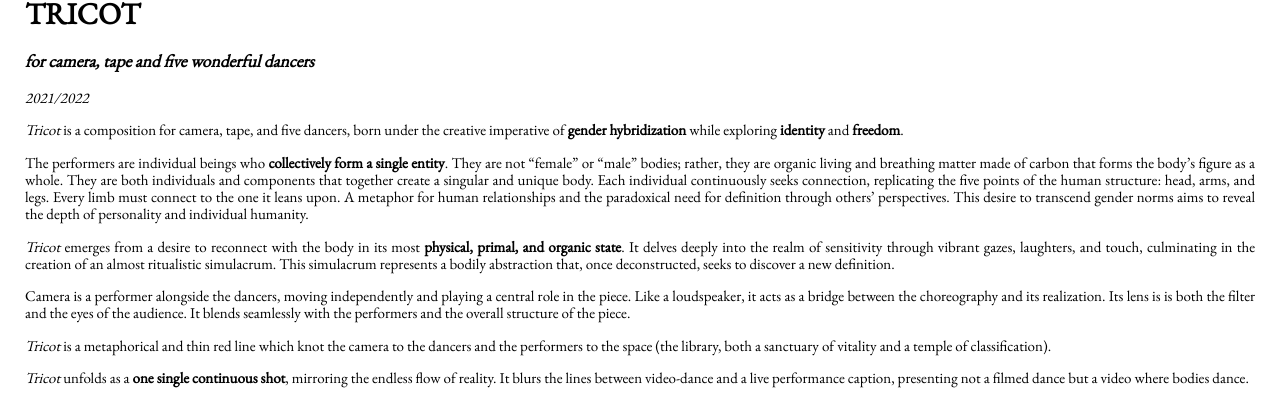
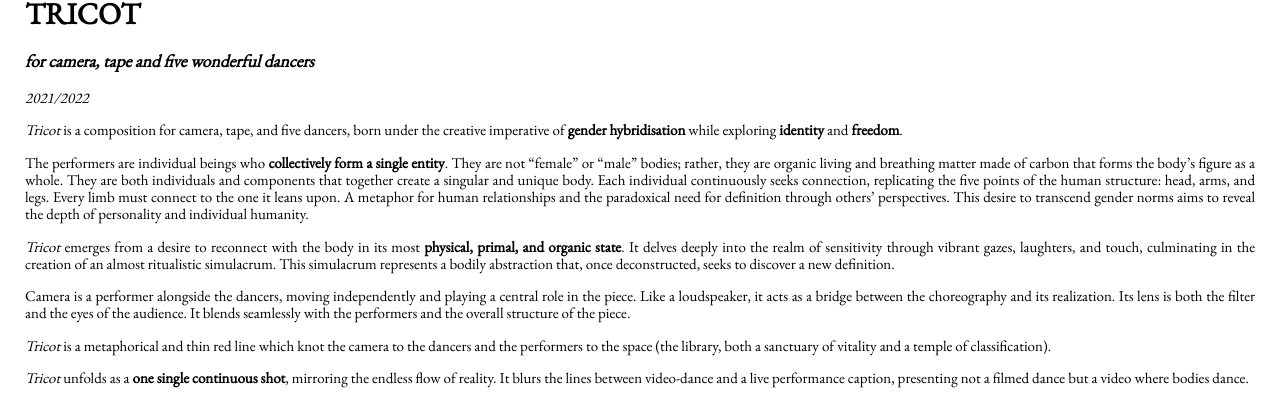
Before and after one commit to jacopogrecodalceo/jacopogrecodalceo.github.io, a Jekyll site: the page built from content/_en/projects/22_2-tricot.md, in a window 1280 px wide. Shown: the part 154-549 px from the top of the page. Built offline with Jekyll 4.4.1, drawn with Linux system fonts in a browser that asks for light colours.

Commit message:
point replacement

```diff
--- a/content/_en/projects/22_2-tricot.md
+++ b/content/_en/projects/22_2-tricot.md
@@ -6,13 +6,13 @@ tags: dance, video, video-dance
 year: 2021/2022
 ---
 
-*Tricot* is a composition for camera, tape, and five dancers, born under the creative imperative of **gender hybridization** while exploring **identity** and **freedom**.
+*Tricot* is a composition for camera, tape, and five dancers, born under the creative imperative of **gender hybridisation** while exploring **identity** and **freedom**.
 
 The performers are individual beings who **collectively form a single entity**. They are not  "female" or "male" bodies; rather, they are organic living and breathing matter made of carbon that forms the body's figure as a whole. They are both individuals and components that together create a singular and unique body. Each individual continuously seeks connection, replicating the five points of the human structure: head, arms, and legs. Every limb must connect to the one it leans upon. A metaphor for human relationships and the paradoxical need for definition through others' perspectives. This desire to transcend gender norms aims to reveal the depth of personality and individual humanity.
 
 *Tricot* emerges from a desire to reconnect with the body in its most **physical, primal, and organic state**. It delves deeply into the realm of sensitivity through vibrant gazes, laughters, and touch, culminating in the creation of an almost ritualistic simulacrum. This simulacrum represents a bodily abstraction that, once deconstructed, seeks to discover a new definition.
 
-Camera is a performer alongside the dancers, moving independently and playing a central role in the piece. Like a loudspeaker, it acts as a bridge between the choreography and its realization. Its lens is is both the filter and the eyes of the audience. It blends seamlessly with the performers and the overall structure of the piece.
+Camera is a performer alongside the dancers, moving independently and playing a central role in the piece. Like a loudspeaker, it acts as a bridge between the choreography and its realization. Its lens is both the filter and the eyes of the audience. It blends seamlessly with the performers and the overall structure of the piece.
 
 *Tricot* is a metaphorical and thin red line which knot the camera to the dancers and the performers to the space (the library, both a sanctuary of vitality and a temple of classification).
 
```
